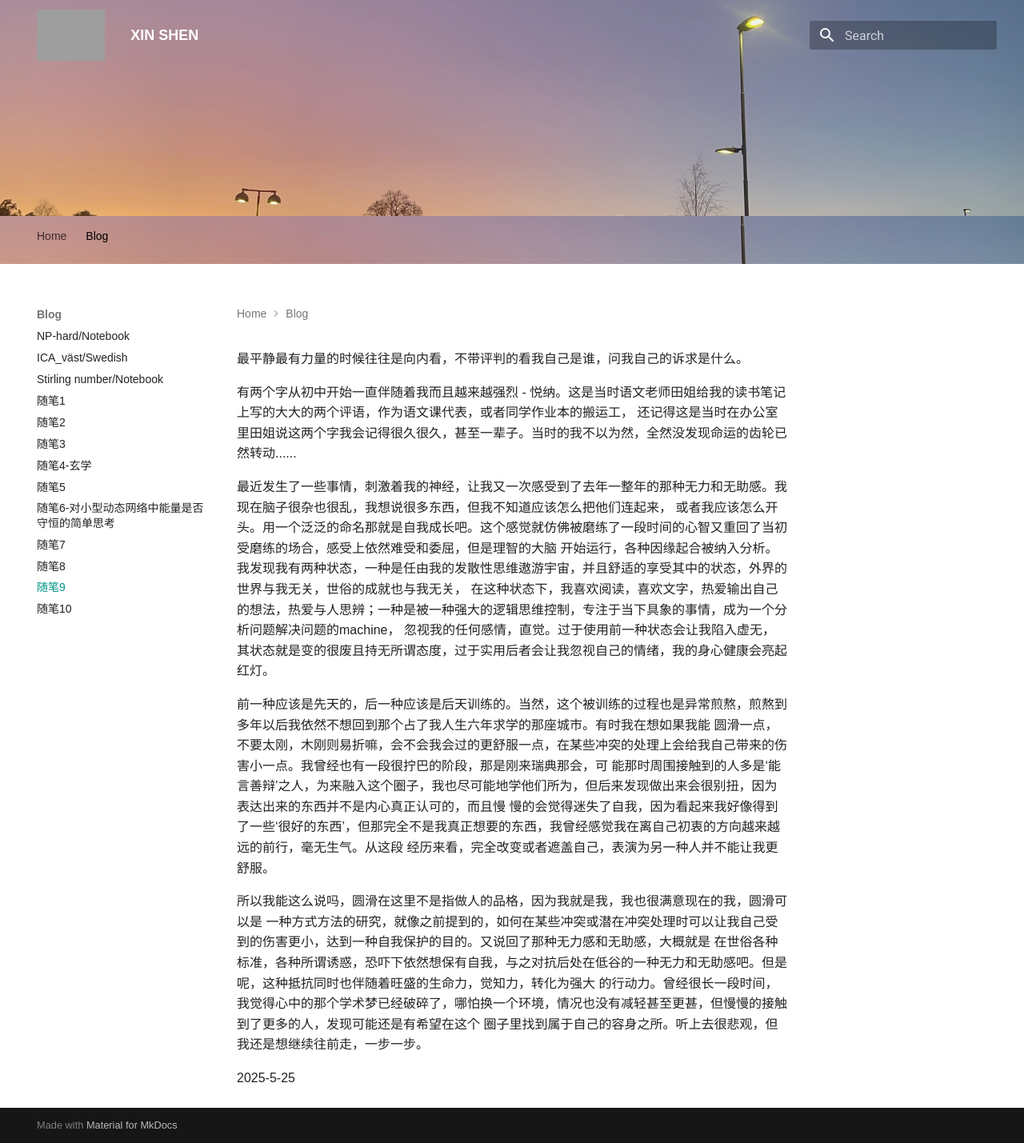
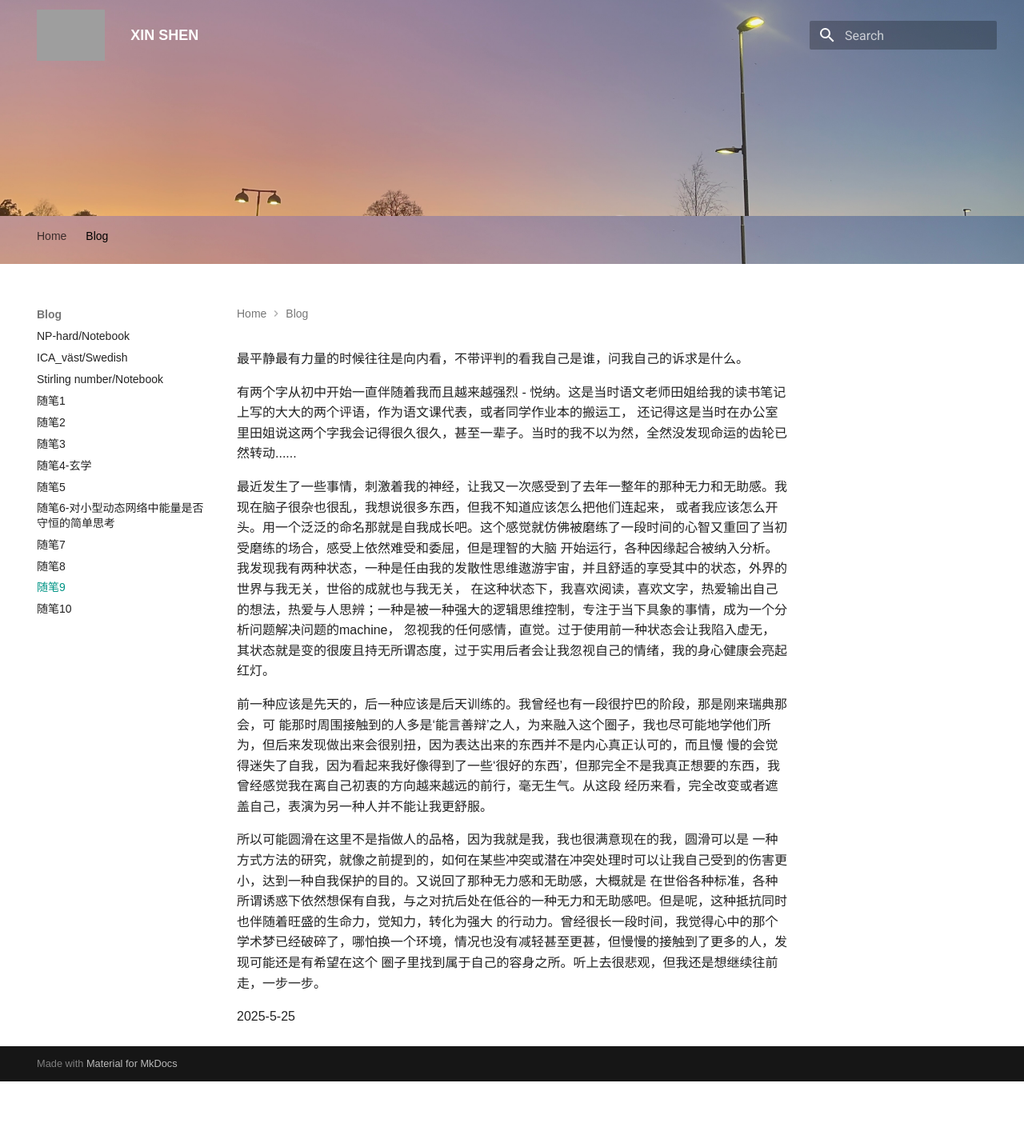
Before and after one commit to XINS3/WebXS, an MkDocs documentation site: the page built from docs/blog/bi9.md, in a window 1280 px wide. Shown: the whole page at 80% size. Built offline with MkDocs 1.6.1 and Material for MkDocs 9.7.7, drawn with Linux system fonts in a browser that asks for light colours; after the commit the page ends 1352 px from its top, so only the background shows below that; grey boxes are pictures that could not be loaded.

Commit message:
Update bi9.md

```diff
--- a/docs/blog/bi9.md
+++ b/docs/blog/bi9.md
@@ -9,15 +9,14 @@
 在这种状态下，我喜欢阅读，喜欢文字，热爱输出自己的想法，热爱与人思辨；一种是被一种强大的逻辑思维控制，专注于当下具象的事情，成为一个分析问题解决问题的machine，
 忽视我的任何感情，直觉。过于使用前一种状态会让我陷入虚无，其状态就是变的很废且持无所谓态度，过于实用后者会让我忽视自己的情绪，我的身心健康会亮起红灯。
 
-前一种应该是先天的，后一种应该是后天训练的。当然，这个被训练的过程也是异常煎熬，煎熬到多年以后我依然不想回到那个占了我人生六年求学的那座城市。有时我在想如果我能
-圆滑一点，不要太刚，木刚则易折嘛，会不会我会过的更舒服一点，在某些冲突的处理上会给我自己带来的伤害小一点。我曾经也有一段很拧巴的阶段，那是刚来瑞典那会，可
+前一种应该是先天的，后一种应该是后天训练的。我曾经也有一段很拧巴的阶段，那是刚来瑞典那会，可
 能那时周围接触到的人多是‘能言善辩’之人，为来融入这个圈子，我也尽可能地学他们所为，但后来发现做出来会很别扭，因为表达出来的东西并不是内心真正认可的，而且慢
 慢的会觉得迷失了自我，因为看起来我好像得到了一些‘很好的东西’，但那完全不是我真正想要的东西，我曾经感觉我在离自己初衷的方向越来越远的前行，毫无生气。从这段
 经历来看，完全改变或者遮盖自己，表演为另一种人并不能让我更舒服。
 
-所以我能这么说吗，圆滑在这里不是指做人的品格，因为我就是我，我也很满意现在的我，圆滑可以是
+所以可能圆滑在这里不是指做人的品格，因为我就是我，我也很满意现在的我，圆滑可以是
 一种方式方法的研究，就像之前提到的，如何在某些冲突或潜在冲突处理时可以让我自己受到的伤害更小，达到一种自我保护的目的。又说回了那种无力感和无助感，大概就是
-在世俗各种标准，各种所谓诱惑，恐吓下依然想保有自我，与之对抗后处在低谷的一种无力和无助感吧。但是呢，这种抵抗同时也伴随着旺盛的生命力，觉知力，转化为强大
+在世俗各种标准，各种所谓诱惑下依然想保有自我，与之对抗后处在低谷的一种无力和无助感吧。但是呢，这种抵抗同时也伴随着旺盛的生命力，觉知力，转化为强大
 的行动力。曾经很长一段时间，我觉得心中的那个学术梦已经破碎了，哪怕换一个环境，情况也没有减轻甚至更甚，但慢慢的接触到了更多的人，发现可能还是有希望在这个
 圈子里找到属于自己的容身之所。听上去很悲观，但我还是想继续往前走，一步一步。
 
```
